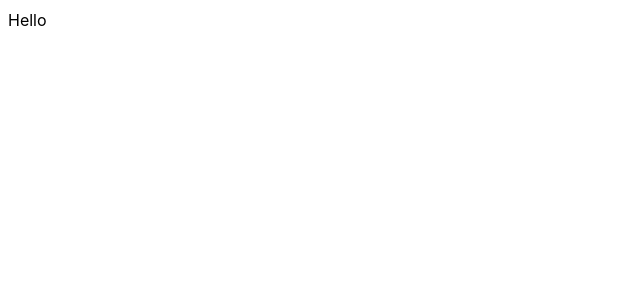
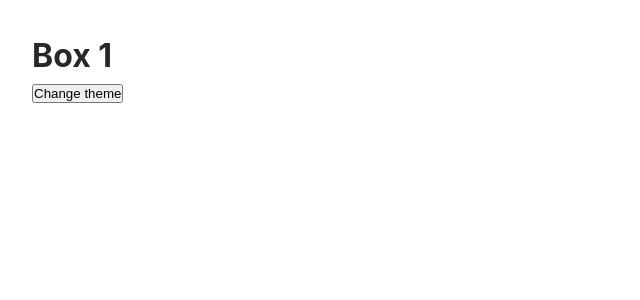
Before and after one commit to Vivek-Pandey81307/Mastering-TypeScript, a React (Vite) app in the folder 07 React.ts/: page / in a window 1280 px wide. Shown: the top 300 px of the page, without its empty margins (0-640 px from the left). Built offline with nearby package versions, Linux system fonts and the light colour scheme.

Commit message:
Turn ON/OFF Dark/light theme

```diff
--- a/07 React.ts/src/App.tsx
+++ b/07 React.ts/src/App.tsx
@@ -1,10 +1,11 @@
 import {createContext,ReactNode,useState} from "react";
+import Case from "./components/Case";
 type ThemeType = "light" | "dark"
 interface ThemeContextType{
   theme: ThemeType;
   toggleTheme : ()=>void;
 }
-const ThemeContext = createContext<ThemeContextType|null>({theme:"light",toggleTheme:()=>{}})
+export const ThemeContext = createContext<ThemeContextType>({theme:"light",toggleTheme:()=>{}})
 const ThemeProvider = ({children}:{children:ReactNode})=>{
   const [theme,setTheme] = useState<ThemeType>("light")
   const toggleTheme = ()=>{
@@ -16,7 +17,7 @@ const ThemeProvider = ({children}:{children:ReactNode})=>{
 }
 function App(){
   return <ThemeProvider>
-    <div>Hello</div>
+    <Case />
   </ThemeProvider>
 }
 export default App;
--- /dev/null
+++ b/07 React.ts/src/components/Case.tsx
@@ -0,0 +1,16 @@
+import  { useContext } from 'react'
+import { ThemeContext } from '../App'
+
+const Case = () => {
+    const {theme,toggleTheme}=useContext(ThemeContext)
+    alert(theme);
+  return (
+    <div className='boxContainer'style={{backgroundColor:theme ==="dark"?"rgb(40,40,40)":"white",
+    color:theme === "dark"? "white":"rgb(40,40,40)",}}>
+        <h1>Box 1</h1>
+        <button onClick={toggleTheme}>Change theme</button>
+    </div>
+  )
+}
+
+export default Case
--- a/07 React.ts/src/index.css
+++ b/07 React.ts/src/index.css
@@ -3,3 +3,12 @@
   line-height: 1.5;
   font-weight: 400;
 }
+*{
+  margin:0;
+  padding:0;
+  box-sizing: border-box;
+}
+
+.boxContainer{
+  padding:2rem;
+}
```
